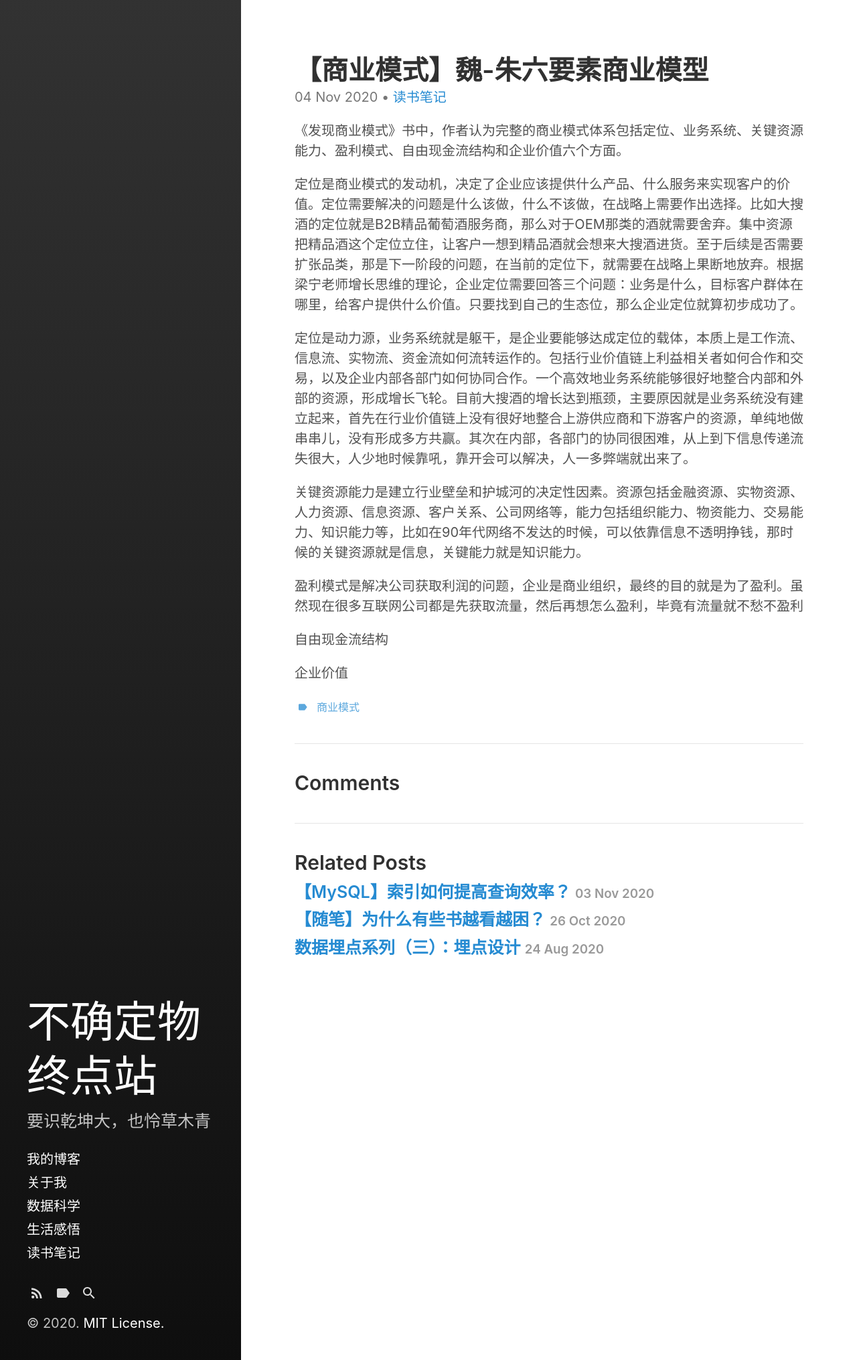
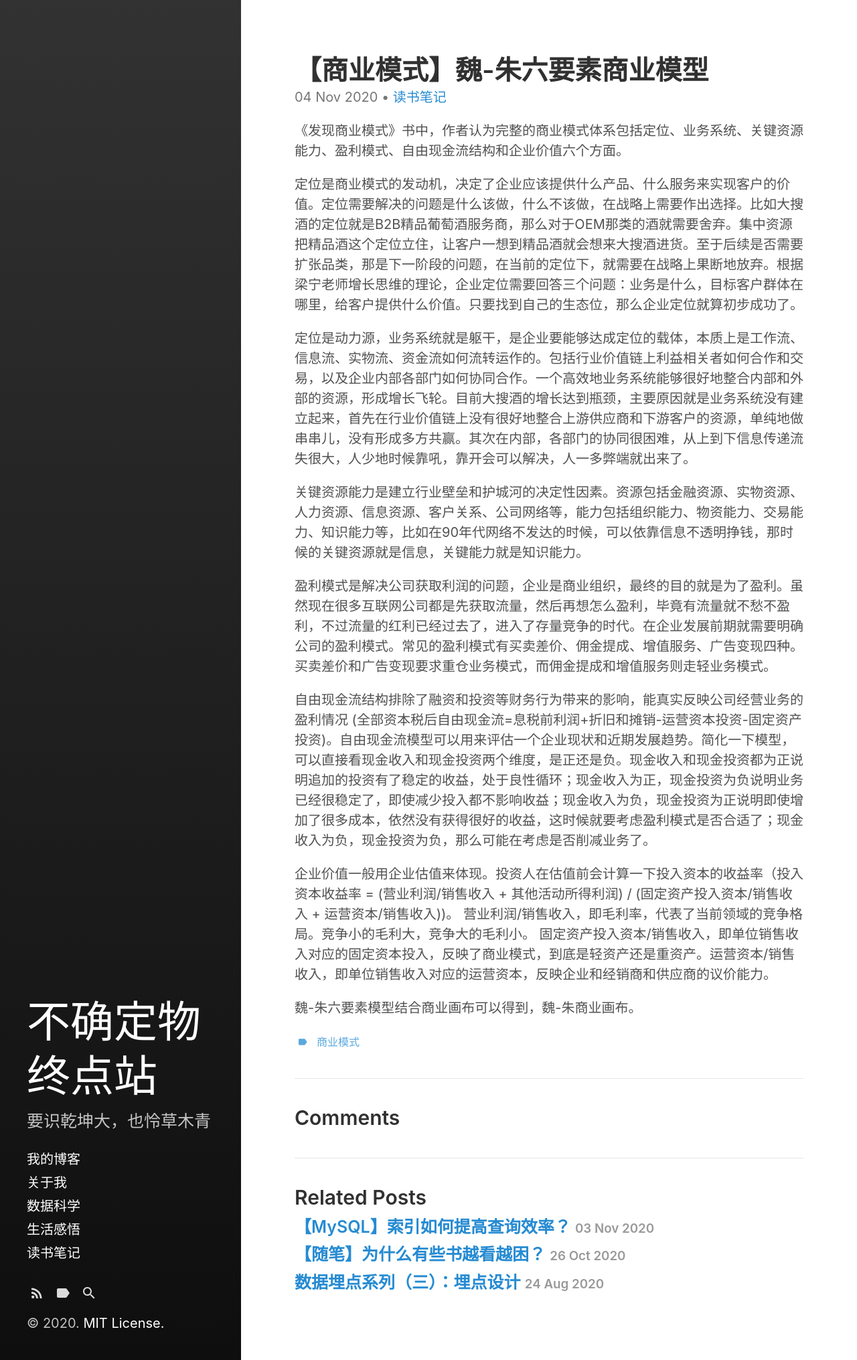
Before and after one commit to Bin0Lin/Bin0Lin.github.io, a Jekyll site: the page built from _posts/2020-11-04-【商业模式】魏-朱六要素商业模型.md, in a window 1280 px wide. Shown: the whole page at 67% size. Built offline with Jekyll 4.4.1, drawn with Linux system fonts in a browser that asks for light colours.

Commit message:
Update 2020-11-04-【商业模式】魏-朱六要素商业模型.md

```diff
--- a/_posts/2020-11-04-【商业模式】魏-朱六要素商业模型.md
+++ b/_posts/2020-11-04-【商业模式】魏-朱六要素商业模型.md
@@ -16,8 +16,10 @@ tags:
 
 关键资源能力是建立行业壁垒和护城河的决定性因素。资源包括金融资源、实物资源、人力资源、信息资源、客户关系、公司网络等，能力包括组织能力、物资能力、交易能力、知识能力等，比如在90年代网络不发达的时候，可以依靠信息不透明挣钱，那时候的关键资源就是信息，关键能力就是知识能力。
 
-盈利模式是解决公司获取利润的问题，企业是商业组织，最终的目的就是为了盈利。虽然现在很多互联网公司都是先获取流量，然后再想怎么盈利，毕竟有流量就不愁不盈利
+盈利模式是解决公司获取利润的问题，企业是商业组织，最终的目的就是为了盈利。虽然现在很多互联网公司都是先获取流量，然后再想怎么盈利，毕竟有流量就不愁不盈利，不过流量的红利已经过去了，进入了存量竞争的时代。在企业发展前期就需要明确公司的盈利模式。常见的盈利模式有买卖差价、佣金提成、增值服务、广告变现四种。买卖差价和广告变现要求重仓业务模式，而佣金提成和增值服务则走轻业务模式。
 
-自由现金流结构
+自由现金流结构排除了融资和投资等财务行为带来的影响，能真实反映公司经营业务的盈利情况 (全部资本税后自由现金流=息税前利润+折旧和摊销-运营资本投资-固定资产投资)。自由现金流模型可以用来评估一个企业现状和近期发展趋势。简化一下模型，可以直接看现金收入和现金投资两个维度，是正还是负。现金收入和现金投资都为正说明追加的投资有了稳定的收益，处于良性循环；现金收入为正，现金投资为负说明业务已经很稳定了，即使减少投入都不影响收益；现金收入为负，现金投资为正说明即使增加了很多成本，依然没有获得很好的收益，这时候就要考虑盈利模式是否合适了；现金收入为负，现金投资为负，那么可能在考虑是否削减业务了。
 
-企业价值
+企业价值一般用企业估值来体现。投资人在估值前会计算一下投入资本的收益率（投入资本收益率 = (营业利润/销售收入 + 其他活动所得利润) / (固定资产投入资本/销售收入 + 运营资本/销售收入))。 营业利润/销售收入，即毛利率，代表了当前领域的竞争格局。竞争小的毛利大，竞争大的毛利小。 固定资产投入资本/销售收入，即单位销售收入对应的固定资本投入，反映了商业模式，到底是轻资产还是重资产。运营资本/销售收入，即单位销售收入对应的运营资本，反映企业和经销商和供应商的议价能力。
+
+魏-朱六要素模型结合商业画布可以得到，魏-朱商业画布。
```
